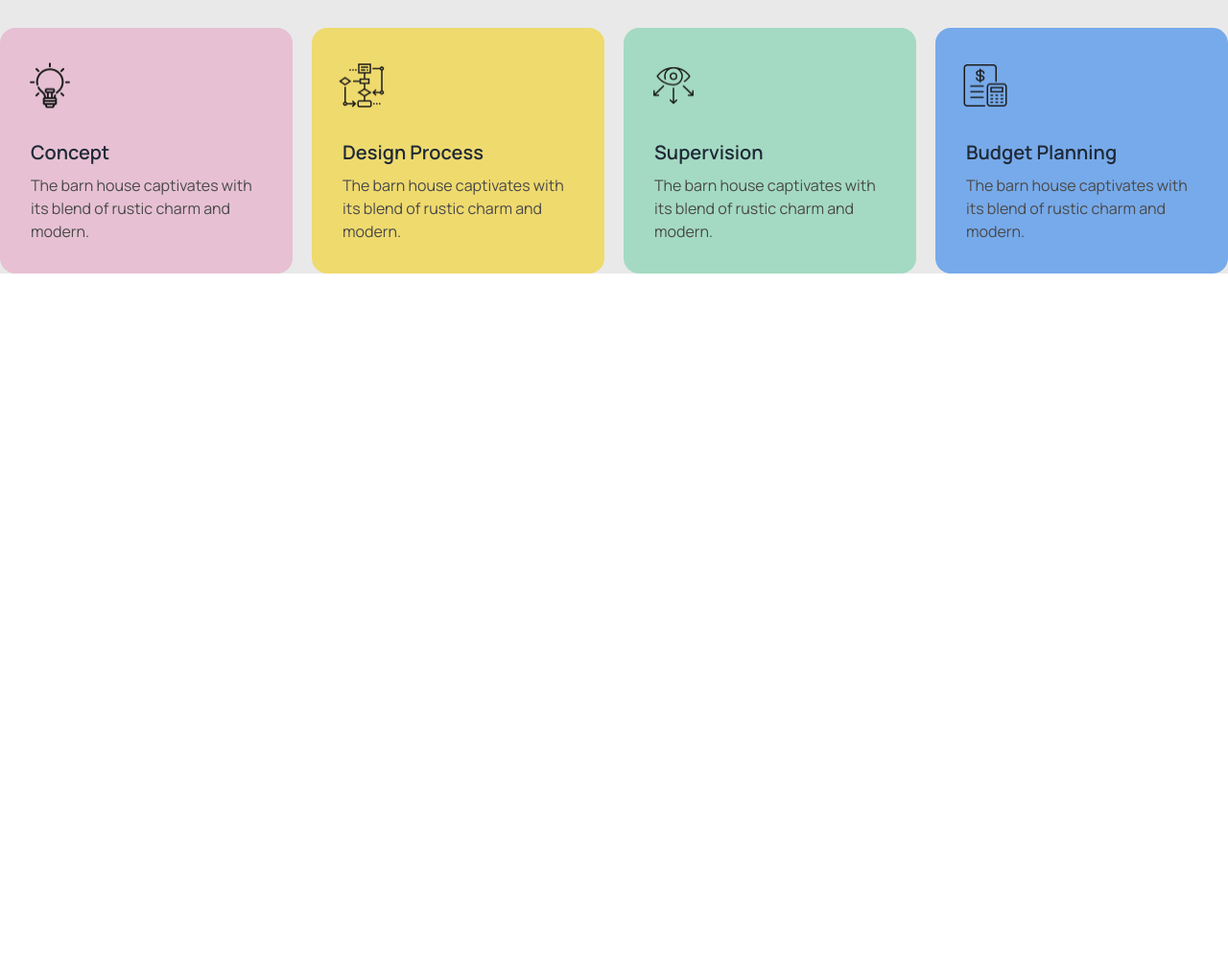
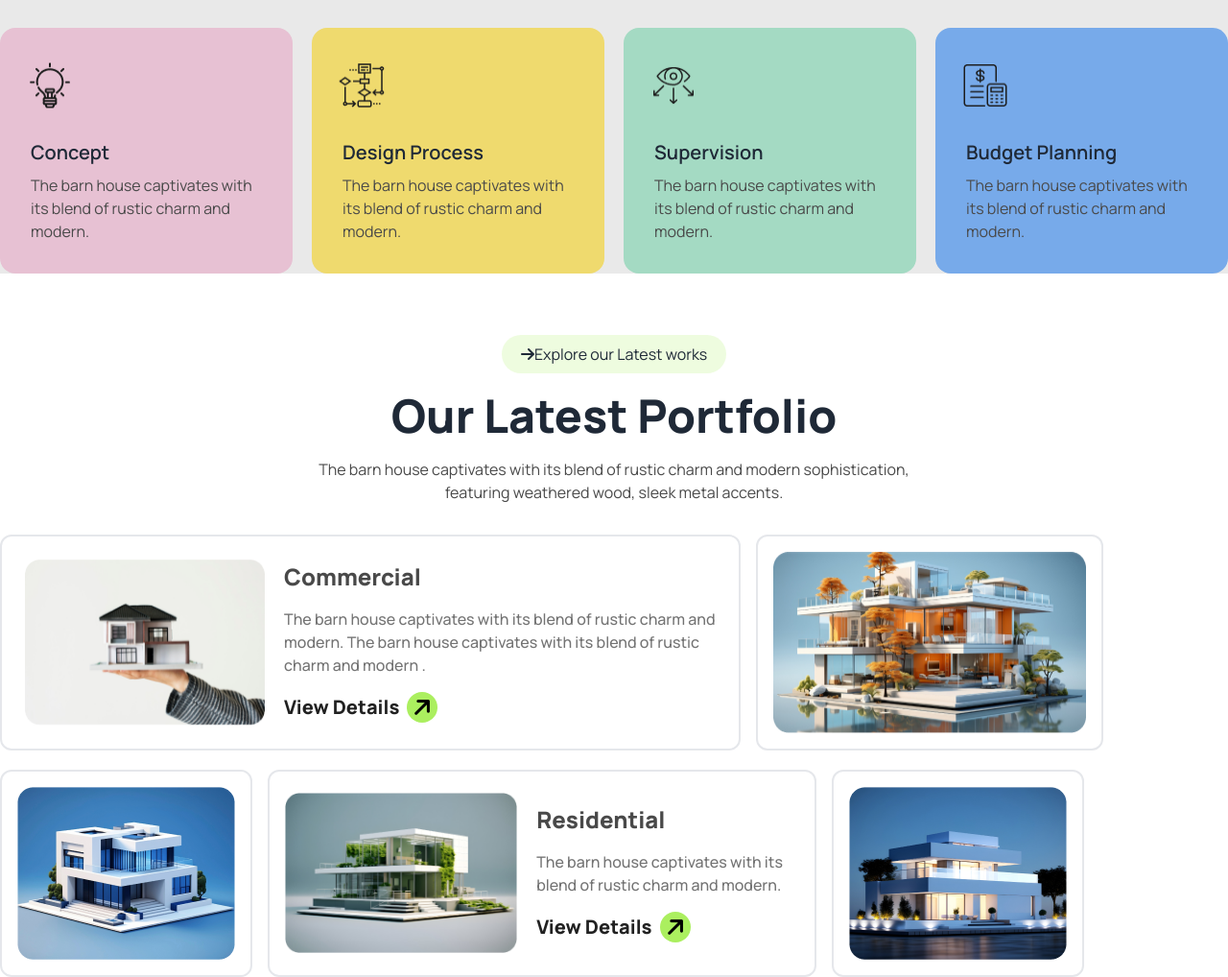
Before and after one commit to Jami40/Assignment-03, a plain HTML site: page index.html in a window 1280 px wide. Shown: the part 1802-2820 px from the top of the page at 96% size. Before the commit the page ends 2087 px from the top, so only its background shows below. Drawn offline with nearby package versions, Linux system fonts and the light colour scheme.

Commit message:
Hard-special-section

```diff
--- a/index.html
+++ b/index.html
@@ -185,6 +185,55 @@
 
       </section>
 
+      <section class="md:container mx-auto mt-16">
+        <div>
+          <div class="text-center mb-8">
+            <button class="bg-[rgba(171,239,95,0.2)] rounded-[32px] px-5 py-2"><i class="fa-solid fa-arrow-right"></i>Explore our Latest works</button>
+            <h2 class="text-2xl lg:text-5xl font-extrabold my-5">Our Latest Portfolio</h2>
+            <p class="text-[rgb(73,73,73)] lg:max-w-2xl mx-auto">The barn house captivates with its blend of rustic charm and modern sophistication, featuring weathered wood, sleek metal accents.</p>
+
+          </div>
+          <div class="flex flex-col gap-5">
+            <div class="flex lg:flex-row flex-col gap-4">
+              <div class="flex lg:flex-row flex-col gap-5  lg:w-[772px] p-6 border-2 border-gray-200 rounded-xl lg:items-center items-start bg-white">
+                  <div class="lg:w-[80%] w-full">
+                      <img src="./assets/img1.png" alt="" class=" w-full lg:w-[300px]">
+                  </div>
+                  <div class="flex flex-col gap-4 items-start">
+                      <h3 class="lg:text-2xl font-extrabold text-[20px] text-[rgb(73,73,73)]">Commercial</h3>
+                      <p class="font-medium text-[rgb(115,115,115)]">The barn house captivates with its blend of rustic charm and modern. The barn house captivates with its blend of rustic charm and modern .</p>
+                      <button class="text-[20px] font-extrabold text-[#212121] flex items-center gap-2 justify-center rounded-full ">View Details <i class="fa-solid fa-arrow-right text-2xl text-black -rotate-45 bg-[rgb(171,239,95)] rounded-full h-8 w-8"></i>
+                      </button>
+                  </div>
+              </div>
+              <div class="p-4 border-2 border-gray-200 rounded-xl bg-white">
+                  <img class="w-full lg:h-full" src="./assets/img2.png" alt="">
+              </div>
+          </div>
+          <div class="flex lg:flex-row flex-col-reverse gap-4">
+            <div class="p-4 border-2 border-gray-200 rounded-xl bg-white">
+                <img src="./assets/img3.png" alt="" class="w-full lg:w-full">
+            </div>
+            <div class="flex lg:flex-row flex-col gap-5 lg:w-[572px] p-4 border-2 border-gray-200 rounded-xl lg:items-center items-start bg-white">
+                <div class="lg:w-[85%] w-full">
+                    <img src="./assets/img4.png" alt="" class="w-full">
+                </div>
+                <div class="flex flex-col gap-4 items-start">
+                    <h3 class="lg:text-2xl font-extrabold text-[20px] text-[rgb(73,73,73)]">Residential</h3>
+                    <p class="font-medium text-[rgb(115,115,115)]">The barn house captivates with its blend of rustic charm and modern. </p>
+                    <button class="text-[20px] font-extrabold text-[#212121] flex items-center gap-2 justify-center rounded-full ">View Details <i class="fa-solid fa-arrow-right text-2xl text-black -rotate-45 bg-[rgb(171,239,95)] rounded-full h-8 w-8"></i>
+                    </button>
+                </div>
+            </div>
+            <div class="p-4 border-2 border-gray-200 rounded-xl bg-white">
+                <img src="./assets/img5.png" alt="" class="w-full lg:w-auto">
+            </div>
+        </div>
+          </div>
+        </div>
+
+      </section>
+
     </main>
 
     <footer>
```
